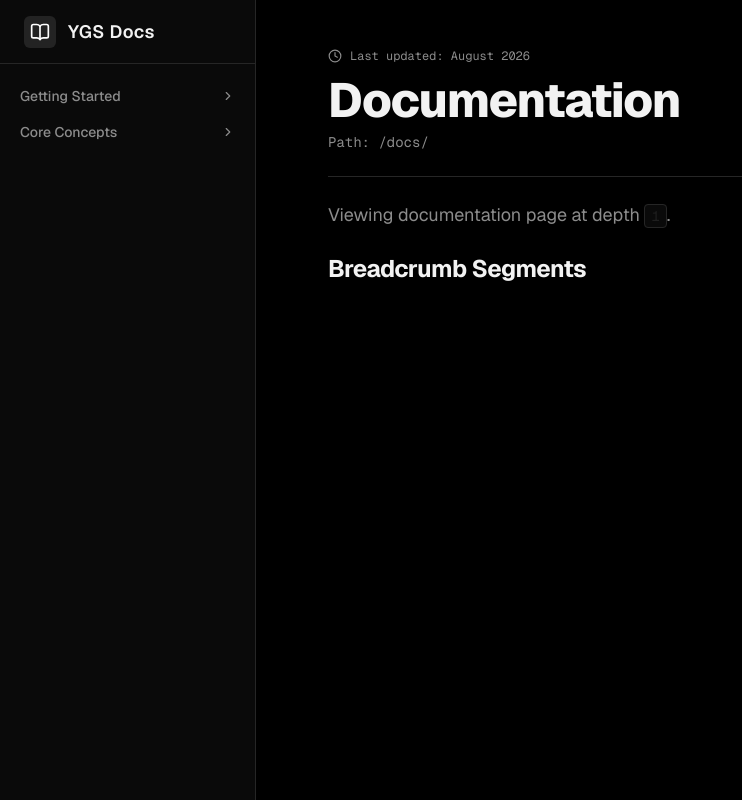
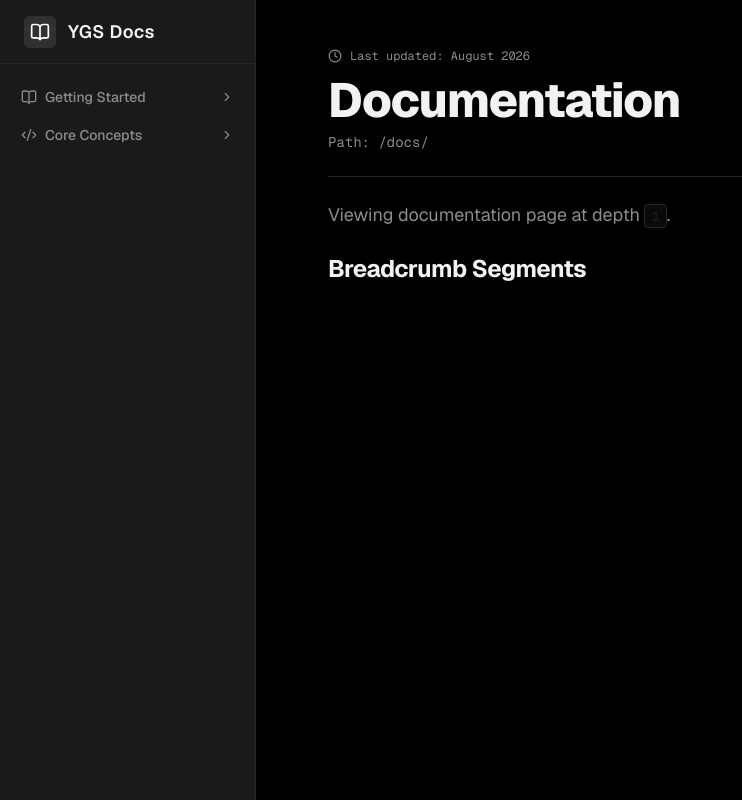
Before and after one commit to Anania-G16/Content-Management-System, a Next.js app: page /docs in a window 1280 px wide. Shown: the whole page, without its empty margins (0-742 px from the left). Built offline with nearby package versions, Linux system fonts and the light colour scheme.

Commit message:
feat(documentation): Add icon display on sidebar menu

```diff
--- a/src/components/DocTreeNode.tsx
+++ b/src/components/DocTreeNode.tsx
@@ -5,6 +5,7 @@ import Link from "next/link";
 import { usePathname } from "next/navigation";
 import { ChevronRight, ChevronDown } from "lucide-react";
 import { DocumentationNode } from "@/data/documentationData";
+import { getDocIcon } from "@/lib/iconMap";
 
 interface DocTreeNodeProps {
   node: DocumentationNode;
@@ -41,24 +42,31 @@ export default function DocTreeNode({
     }
   };
 
+  // Check if it's a root document (depth is 0 or parentId is null)
+  const isRootNode = depth === 0 || node.parentId === null;
+  const RootIconComponent = isRootNode ? getDocIcon(node.icon) : null;
+
   return (
     <li className="list-none">
       <div
         onClick={toggleExpand}
         className={`group flex items-center justify-between rounded-md text-sm font-medium transition-colors cursor-pointer ${
           isActive
-            ? "bg-primary-active text-primary-text font-semibold"
-            : "text-text-secondary hover:bg-surface hover:text-text"
+            ? "bg-white/[0.05] border border-white/[0.08] text-text backdrop-blur-sm shadow-sm"
+            : "text-text-secondary hover:bg-white/[0.03] hover:text-text border border-transparent"
         }`}
         style={{ paddingLeft: `${Math.max(0.5, depth * 0.75 + 0.5)}rem` }}
       >
-        {/* Document Title Link */}
+        {/* Document Title Link & Root Icon */}
         <Link
           href={currentPath}
           onClick={onNavigate}
-          className="flex-1 py-1.5 pr-2 truncate"
+          className="flex-1 py-1.5 pr-2 truncate flex items-center gap-2"
         >
-          {node.title}
+          {RootIconComponent && (
+            <RootIconComponent size={16} className="shrink-0 text-text-secondary group-hover:text-text transition-colors" />
+          )}
+          <span className="truncate">{node.title}</span>
         </Link>
 
         {/* Expand / Collapse Chevron Indicator */}
@@ -75,7 +83,7 @@ export default function DocTreeNode({
 
       {/* Recursive Children List */}
       {hasChildren && isExpanded && (
-        <ul className="mt-0.5 space-y-0.5 border-l border-border/50 ml-3">
+        <ul className="mt-0.5 space-y-0.5 border-l border-white/[0.06] ml-3">
           {node.children!.map((child) => (
             <DocTreeNode
               key={child.id}
--- a/src/components/Sidebar.tsx
+++ b/src/components/Sidebar.tsx
@@ -28,9 +28,8 @@ export default function Sidebar() {
       )}
 
       {/* Sidebar Container */}
-      {/* Sidebar Container */}
       <aside
-        className={`fixed top-0 left-0 z-40 h-screen w-64 bg-surface border-r border-border flex flex-col transition-transform duration-200 ease-in-out lg:translate-x-0 ${
+        className={`fixed top-0 left-0 z-40 h-screen w-64 bg-[#1a1a1a] border-r border-border flex flex-col transition-transform duration-200 ease-in-out lg:translate-x-0 ${
           isOpen ? "translate-x-0" : "-translate-x-full"
         }`}
       >
--- a/src/data/documentationData.ts
+++ b/src/data/documentationData.ts
@@ -2,6 +2,8 @@ export type DocumentationNode = {
   id: string;
   title: string;
   slug: string;
+  parentId?: string | null;
+  icon?: string | null;
   children?: DocumentationNode[];
 };
 
@@ -10,31 +12,38 @@ export const dummyDocumentationTree: DocumentationNode[] = [
     id: "1",
     title: "Getting Started",
     slug: "getting-started",
+    parentId: null,
+    icon: "BookOpen", // <-- Added icon string
     children: [
       {
         id: "1-1",
         title: "Introduction",
         slug: "introduction",
+        parentId: "1",
       },
       {
         id: "1-2",
         title: "Installation",
         slug: "installation",
+        parentId: "1",
         children: [
           {
             id: "1-2-1",
             title: "Requirements",
             slug: "requirements",
+            parentId: "1-2",
             children: [
               {
                 id: "1-2-1-1",
                 title: "Node.js",
                 slug: "node-js",
+                parentId: "1-2-1",
                 children: [
                   {
                     id: "1-2-1-1-1",
                     title: "Version Setup",
                     slug: "version-setup",
+                    parentId: "1-2-1-1",
                   },
                 ],
               },
@@ -42,6 +51,7 @@ export const dummyDocumentationTree: DocumentationNode[] = [
                 id: "1-2-1-2",
                 title: "Package Managers",
                 slug: "package-managers",
+                parentId: "1-2-1",
               },
             ],
           },
@@ -49,6 +59,7 @@ export const dummyDocumentationTree: DocumentationNode[] = [
             id: "1-2-2",
             title: "Configuration",
             slug: "configuration",
+            parentId: "1-2",
           },
         ],
       },
@@ -56,6 +67,7 @@ export const dummyDocumentationTree: DocumentationNode[] = [
         id: "1-3",
         title: "Quickstart",
         slug: "quickstart",
+        parentId: "1",
       },
     ],
   },
@@ -63,16 +75,20 @@ export const dummyDocumentationTree: DocumentationNode[] = [
     id: "2",
     title: "Core Concepts",
     slug: "core-concepts",
+    parentId: null,
+    icon: "Code2", // <-- Added icon string
     children: [
       {
         id: "2-1",
         title: "Theming System",
         slug: "theming-system",
+        parentId: "2",
         children: [
           {
             id: "2-1-1",
             title: "Tailwind Integration",
             slug: "tailwind-integration",
+            parentId: "2-1",
           },
         ],
       },
@@ -80,6 +96,7 @@ export const dummyDocumentationTree: DocumentationNode[] = [
         id: "2-2",
         title: "API Reference",
         slug: "api-reference",
+        parentId: "2",
       },
     ],
   },
--- /dev/null
+++ b/src/lib/iconMap.ts
@@ -0,0 +1,35 @@
+import {
+  BookOpen,
+  Code2,
+  Compass,
+  Rocket,
+  Settings,
+  Terminal,
+  Database,
+  Globe,
+  Shield,
+  Puzzle,
+  Layers,
+  FileText,
+  LucideIcon,
+} from "lucide-react";
+
+export const ICON_MAP: Record<string, LucideIcon> = {
+  BookOpen,
+  Code2,
+  Compass,
+  Rocket,
+  Settings,
+  Terminal,
+  Database,
+  Globe,
+  Shield,
+  Puzzle,
+  Layers,
+  FileText,
+};
+
+export function getDocIcon(iconName?: string | null): LucideIcon | null {
+  if (!iconName) return null;
+  return ICON_MAP[iconName] || null;
+}
```
